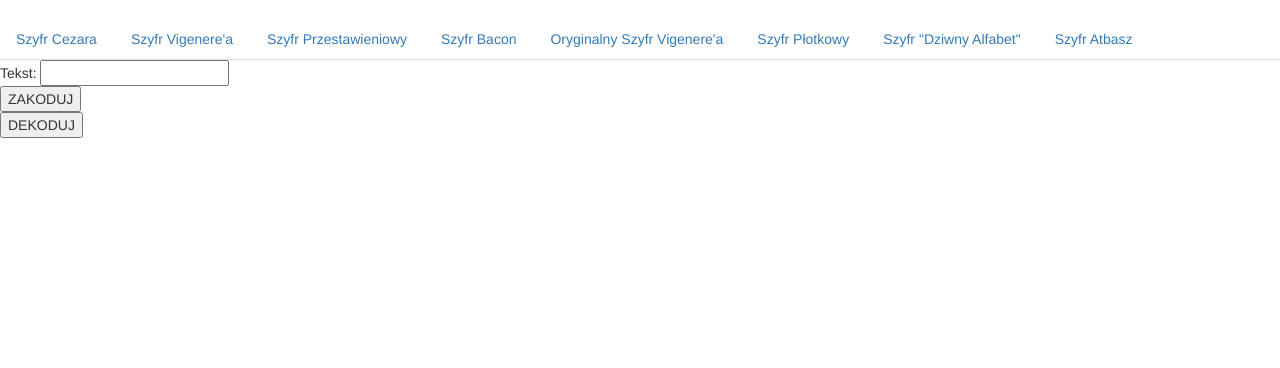
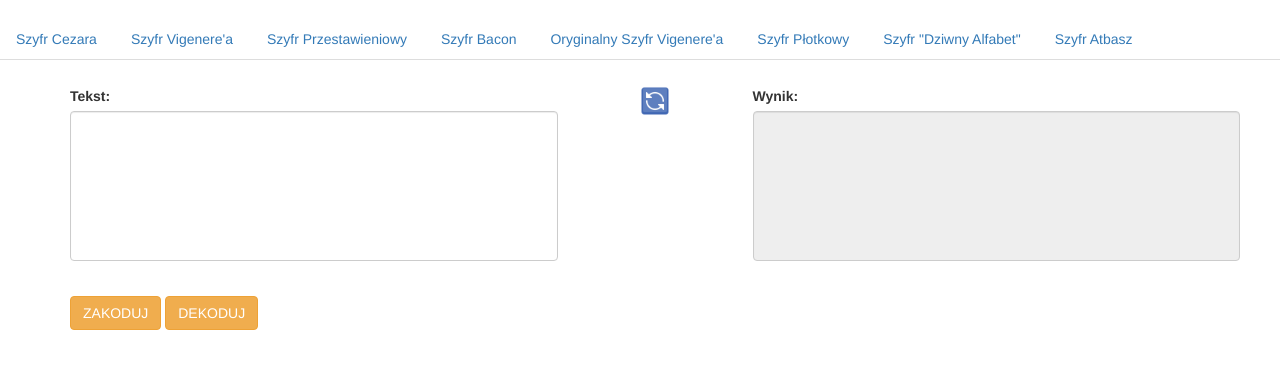
Before and after one commit to Aniaaaaa/Szyfrator, a plain HTML site: page index.html at #!/atbash in a window 1280 px wide. Shown: the part 54-422 px from the top of the page. Drawn offline with nearby package versions, Linux system fonts and the light colour scheme; some packages are replaced by stand-ins of ours.

Commit message:
change in UI for AtbashCode

```diff
--- a/pages/Atbash.html
+++ b/pages/Atbash.html
@@ -1,7 +1,26 @@
-<div>
-	Tekst:
-	<input type="text" class="form-row" ng-model="text"><br>
-	<button ng-click="code()">ZAKODUJ</button><br>
-	<button ng-click="decode()">DEKODUJ</button><br>
-	{{result}}
-</div>
+
+
+<form name="myForm" class="form-row" novalidate style="margin-top: 2%;">
+	<div class="container">
+		<div class="row">
+			<div class="col-sm-5" style="height: 150px;">
+				<label>Tekst: </label><br />
+				<textarea class="form-control" ng-model="text" style="position:absolute;width:100%;height:100%;resize: none"> </textarea>
+			</div>
+			<div class="col-sm-2" style="vertical-align:middle;text-align: center">
+				<img src="pages/a.jpg" style="width:30px;height:30px;position: absolute;" ng-click="pasteResultToInput()">
+			</div>
+			<div class="col-sm-5" style="height: 150px;">
+				<label>Wynik: </label><br />
+				<textarea class="form-control" ng-model="result" style="position:absolute;width:100%;height:100%;resize:none" readonly="readonly"></textarea>>
+			</div>
+		</div>
+		<div class="row">
+			<div class="col-sm-5" style="padding-top:40px;">
+				<br />
+				<button type="button" class="btn btn-warning" style="border: coded" ng-click="code()">ZAKODUJ</button>
+				<button type="button" class="btn btn-warning" ng-click="decode()">DEKODUJ</button>
+			</div>
+		</div>
+	</div>
+</form>
--- a/script.js
+++ b/script.js
@@ -212,10 +212,14 @@ szyfratorApp.controller('weirdAlphabetController', function($scope, $http) {
 });
 
 szyfratorApp.controller('atbashController', function($scope, $http) {
+	$scope.pasteResultToInput = function(){
+		$scope.text = $scope.result;
+		$scope.result = "";
+	}
 	$scope.code = function(){
 		$http.post(API_URL+'/atbashCode', {"text": $scope.text, "key": $scope.key}).
 		success(function(results) {
-		  $scope.result = "Zakodowany tekst: " + results;
+		  $scope.result = results;
 		}).
 		error(function(error) {
 			$scope.result = error;
@@ -224,7 +228,7 @@ szyfratorApp.controller('atbashController', function($scope, $http) {
 	$scope.decode = function(){
 		$http.post(API_URL+'/atbashDecode', {"text": $scope.text, "key": $scope.key}).
 		success(function(results) {
-		  $scope.result = "Odkodowany tekst: " + results;
+		  $scope.result = results;
 		}).
 		error(function(error) {
 			$scope.result = error;
```
Also changed, not shown: pages/Ceasar.html (+4 -13 lines).
